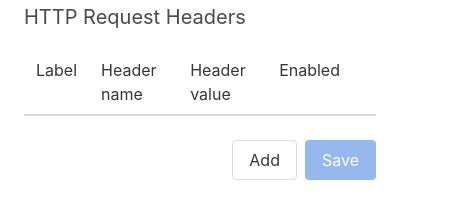
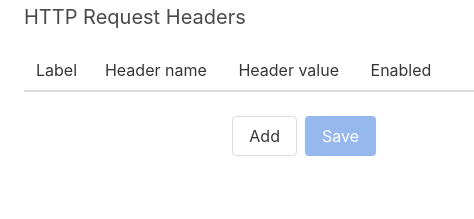
Before and after one commit to jg23497/Header-Inject, a browser extension: page src/chrome/popup.html in a window 400 px wide. Shown: the part 63-282 px from the top of the page, 474 px wide, since content can reach past the window. Drawn offline with Linux system fonts and the light colour scheme.

Commit message:
Ensuring table remains a reasonable size when no header overrides are defined.

```diff
--- a/src/common/css/style.css
+++ b/src/common/css/style.css
@@ -56,6 +56,10 @@ button#save-headers {
   background-color: #3367d6
 }
 
+table#http-headers {
+    min-width: 450px
+}
+
 /* Options view */
 
 .app {
```
